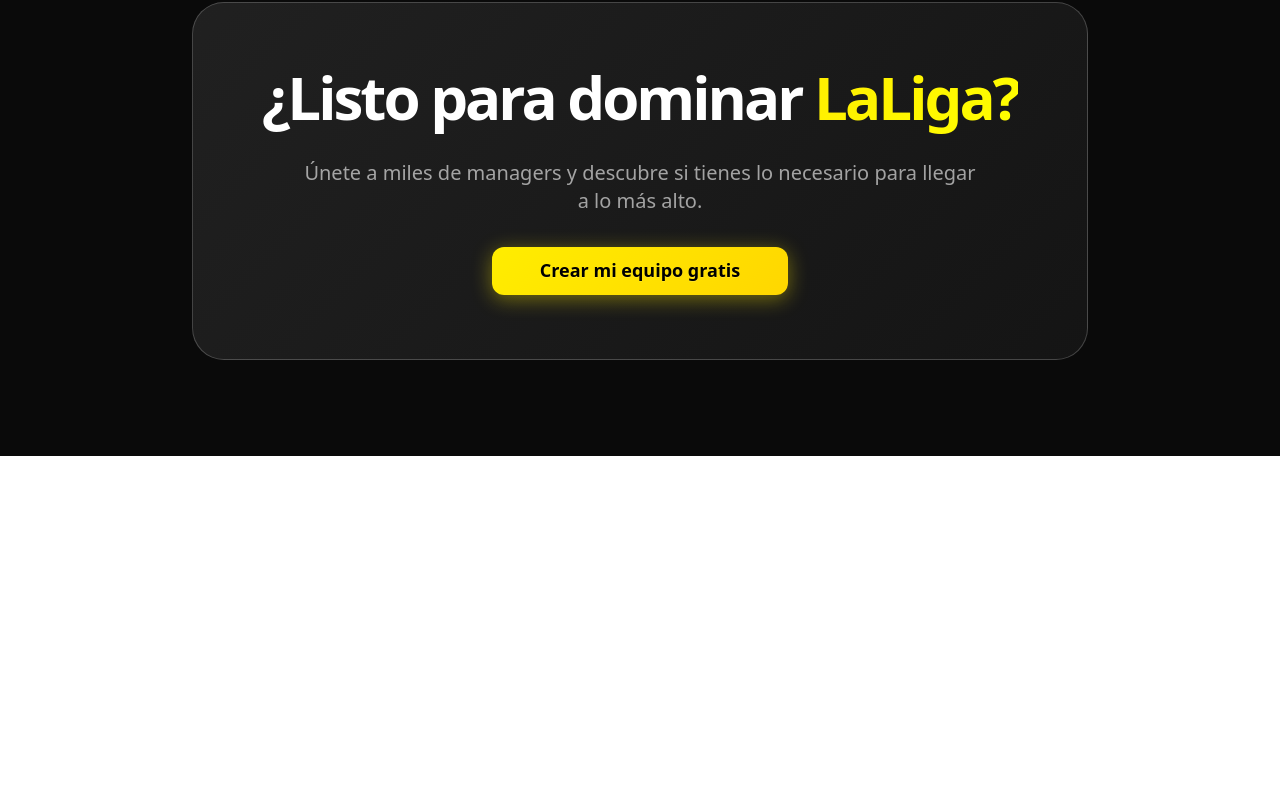
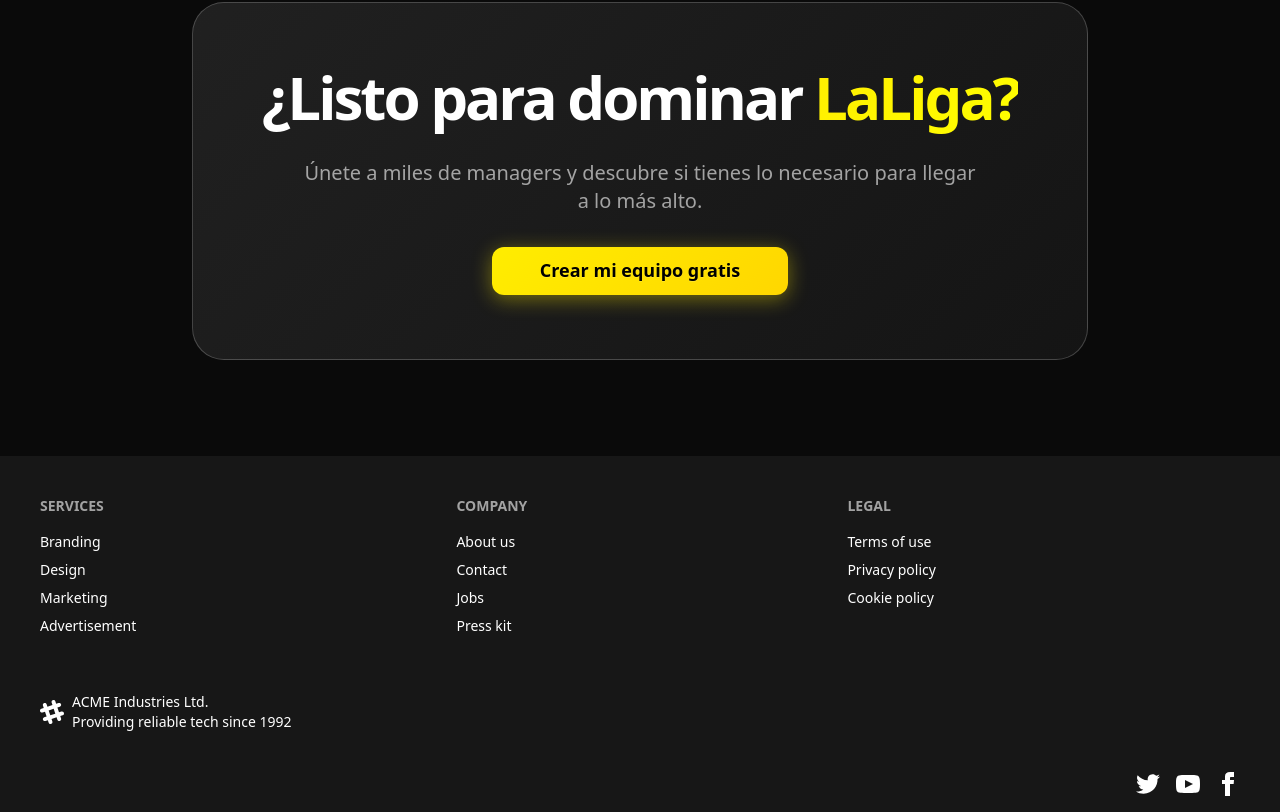
Before and after one commit to Paablorivero/FantasyLeagueFront, an Angular app in the folder FLFront/: page /daznfantasy in a window 1280 px wide. Shown: the part 1785-2597 px from the top of the page. Before the commit the page ends 2241 px from the top, so only its background shows below. Built offline with nearby package versions, Linux system fonts and the light colour scheme.

Commit message:
Footer metido queda cambiar el logo y texto a español si fuera necesario

```diff
--- /dev/null
+++ b/FLFront/src/app/Components/footer/footer.html
@@ -0,0 +1,79 @@
+<footer class="footer sm:footer-horizontal bg-neutral-900 text-white p-10">
+  <nav>
+    <h6 class="footer-title">Services</h6>
+    <a class="link link-hover">Branding</a>
+    <a class="link link-hover">Design</a>
+    <a class="link link-hover">Marketing</a>
+    <a class="link link-hover">Advertisement</a>
+  </nav>
+  <nav>
+    <h6 class="footer-title">Company</h6>
+    <a class="link link-hover">About us</a>
+    <a class="link link-hover">Contact</a>
+    <a class="link link-hover">Jobs</a>
+    <a class="link link-hover">Press kit</a>
+  </nav>
+  <nav>
+    <h6 class="footer-title">Legal</h6>
+    <a class="link link-hover">Terms of use</a>
+    <a class="link link-hover">Privacy policy</a>
+    <a class="link link-hover">Cookie policy</a>
+  </nav>
+</footer>
+<footer class="footer bg-neutral-900 text-white border-b-stone-200 border-top px-10 py-4">
+  <aside class="grid-flow-col items-center">
+    <svg
+      width="24"
+      height="24"
+      viewBox="0 0 24 24"
+      xmlns="http://www.w3.org/2000/svg"
+      fill-rule="evenodd"
+      clip-rule="evenodd"
+      class="fill-current">
+      <path
+        d="M22.672 15.226l-2.432.811.841 2.515c.33 1.019-.209 2.127-1.23 2.456-1.15.325-2.148-.321-2.463-1.226l-.84-2.518-5.013 1.677.84 2.517c.391 1.203-.434 2.542-1.831 2.542-.88 0-1.601-.564-1.86-1.314l-.842-2.516-2.431.809c-1.135.328-2.145-.317-2.463-1.229-.329-1.018.211-2.127 1.231-2.456l2.432-.809-1.621-4.823-2.432.808c-1.355.384-2.558-.59-2.558-1.839 0-.817.509-1.582 1.327-1.846l2.433-.809-.842-2.515c-.33-1.02.211-2.129 1.232-2.458 1.02-.329 2.13.209 2.461 1.229l.842 2.515 5.011-1.677-.839-2.517c-.403-1.238.484-2.553 1.843-2.553.819 0 1.585.509 1.85 1.326l.841 2.517 2.431-.81c1.02-.33 2.131.211 2.461 1.229.332 1.018-.21 2.126-1.23 2.456l-2.433.809 1.622 4.823 2.433-.809c1.242-.401 2.557.484 2.557 1.838 0 .819-.51 1.583-1.328 1.847m-8.992-6.428l-5.01 1.675 1.619 4.828 5.011-1.674-1.62-4.829z"></path>
+    </svg>
+    <p>
+      ACME Industries Ltd.
+      <br />
+      Providing reliable tech since 1992
+    </p>
+  </aside>
+  <nav class="md:place-self-center md:justify-self-end">
+    <div class="grid grid-flow-col gap-4">
+      <a>
+        <svg
+          xmlns="http://www.w3.org/2000/svg"
+          width="24"
+          height="24"
+          viewBox="0 0 24 24"
+          class="fill-current">
+          <path
+            d="M24 4.557c-.883.392-1.832.656-2.828.775 1.017-.609 1.798-1.574 2.165-2.724-.951.564-2.005.974-3.127 1.195-.897-.957-2.178-1.555-3.594-1.555-3.179 0-5.515 2.966-4.797 6.045-4.091-.205-7.719-2.165-10.148-5.144-1.29 2.213-.669 5.108 1.523 6.574-.806-.026-1.566-.247-2.229-.616-.054 2.281 1.581 4.415 3.949 4.89-.693.188-1.452.232-2.224.084.626 1.956 2.444 3.379 4.6 3.419-2.07 1.623-4.678 2.348-7.29 2.04 2.179 1.397 4.768 2.212 7.548 2.212 9.142 0 14.307-7.721 13.995-14.646.962-.695 1.797-1.562 2.457-2.549z"></path>
+        </svg>
+      </a>
+      <a>
+        <svg
+          xmlns="http://www.w3.org/2000/svg"
+          width="24"
+          height="24"
+          viewBox="0 0 24 24"
+          class="fill-current">
+          <path
+            d="M19.615 3.184c-3.604-.246-11.631-.245-15.23 0-3.897.266-4.356 2.62-4.385 8.816.029 6.185.484 8.549 4.385 8.816 3.6.245 11.626.246 15.23 0 3.897-.266 4.356-2.62 4.385-8.816-.029-6.185-.484-8.549-4.385-8.816zm-10.615 12.816v-8l8 3.993-8 4.007z"></path>
+        </svg>
+      </a>
+      <a>
+        <svg
+          xmlns="http://www.w3.org/2000/svg"
+          width="24"
+          height="24"
+          viewBox="0 0 24 24"
+          class="fill-current">
+          <path
+            d="M9 8h-3v4h3v12h5v-12h3.642l.358-4h-4v-1.667c0-.955.192-1.333 1.115-1.333h2.885v-5h-3.808c-3.596 0-5.192 1.583-5.192 4.615v3.385z"></path>
+        </svg>
+      </a>
+    </div>
+  </nav>
+</footer>
--- a/FLFront/src/app/app.html
+++ b/FLFront/src/app/app.html
@@ -1,2 +1,3 @@
 <app-header></app-header>
 <router-outlet></router-outlet>
+<app-footer></app-footer>
--- a/FLFront/src/app/app.ts
+++ b/FLFront/src/app/app.ts
@@ -1,10 +1,11 @@
 import { Component, signal } from '@angular/core';
 import { RouterOutlet } from '@angular/router';
 import { Header } from './Components/header/header';
+import {Footer} from './Components/footer/footer';
 
 @Component({
   selector: 'app-root',
-  imports: [RouterOutlet, Header],
+  imports: [RouterOutlet, Header, Footer],
   templateUrl: './app.html',
   styleUrl: './app.css'
 })
```
Also changed, not shown: FLFront/src/app/Components/footer/footer.ts (added, +11 -0 lines), FLFront/src/app/Components/footer/footer.css (added).
